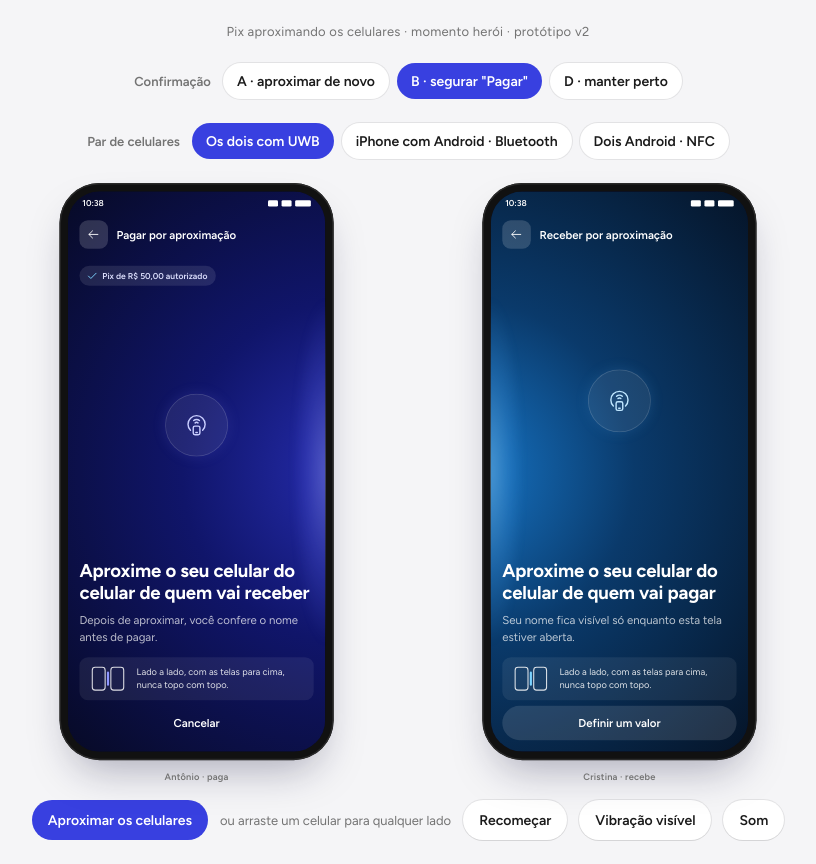
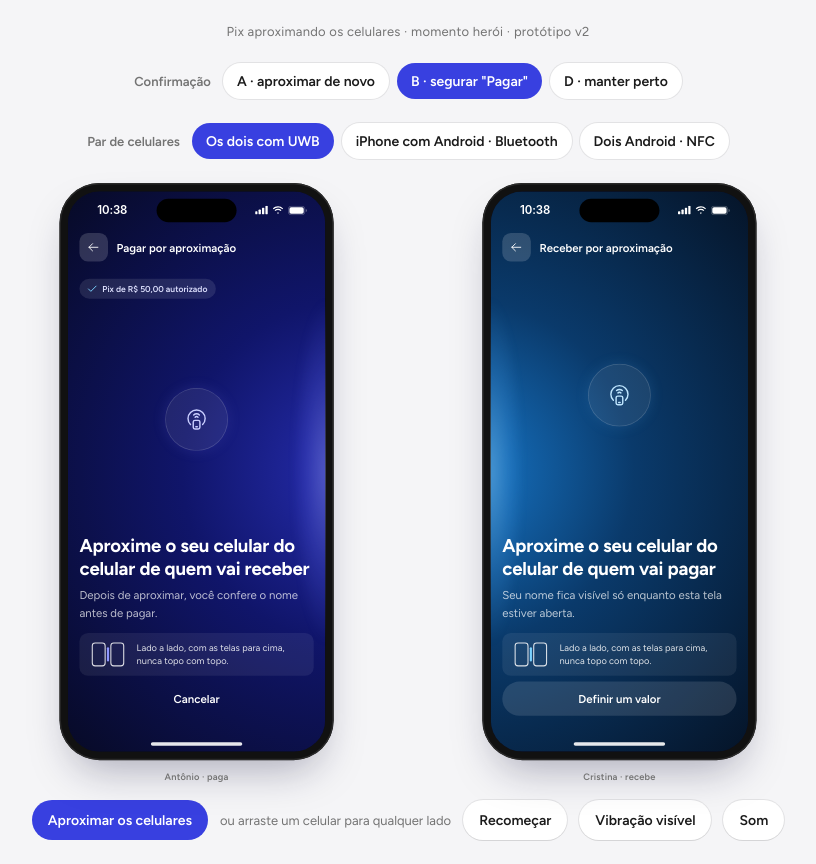
Before and after one commit to drianosilva/pix-aproximando, a plain HTML site: page index.html in a window 1280 px wide. Shown: the whole page, without its empty margins (232-1048 px from the left). Drawn offline with Linux system fonts and the light colour scheme.

Commit message:
Atualiza o protótipo

```diff
--- a/app.js
+++ b/app.js
@@ -37,6 +37,12 @@
     cristina: { nome: 'Cristina', completo: 'Cristina Souza', iniciais: 'CS', cpf: 'CPF ***.456.789-** · Mercado Pago' },
   };
   const VALOR = 'R$ 50,00';
+
+  // ---------- Barra de status do iOS (modo demonstração e vídeo): sinal, Wi-Fi e bateria no desenho do sistema ----------
+  const ICONES_IOS = `
+    <svg width="18" height="12" viewBox="0 0 18 12" fill="currentColor"><rect x="0" y="7.5" width="3.2" height="4.5" rx="1"/><rect x="4.8" y="5.2" width="3.2" height="6.8" rx="1"/><rect x="9.6" y="2.7" width="3.2" height="9.3" rx="1"/><rect x="14.4" y="0" width="3.2" height="12" rx="1"/></svg>
+    <svg width="16" height="12" viewBox="0 0 16 12" fill="currentColor"><path d="M8 2.4c2.3 0 4.4.9 6 2.4l1.2-1.2A10.2 10.2 0 0 0 8 .7C5.2.7 2.7 1.8.8 3.6L2 4.8a8.5 8.5 0 0 1 6-2.4Z"/><path d="M8 5.8c1.4 0 2.6.5 3.6 1.4l1.2-1.2A6.8 6.8 0 0 0 8 4.1 6.8 6.8 0 0 0 3.2 6l1.2 1.2c1-.9 2.2-1.4 3.6-1.4Z"/><path d="M8 9.2c.5 0 .9.2 1.2.5L8 11.6 6.8 9.7c.3-.3.7-.5 1.2-.5Z"/></svg>
+    <svg width="27" height="13" viewBox="0 0 27 13" fill="none"><rect x=".5" y=".5" width="23" height="12" rx="3.8" stroke="currentColor" stroke-opacity=".35"/><rect x="2" y="2" width="20" height="9" rx="2.5" fill="currentColor"/><path d="M25 4.5v4c.8-.3 1.4-1.1 1.4-2s-.6-1.7-1.4-2Z" fill="currentColor" fill-opacity=".4"/></svg>`;
 
   // ---------- Ícones (mesmo desenho do pacote Line Icons do Figma, traço 1,5) ----------
   const svg = (d, s = 24, w = 1.5) =>
@@ -384,7 +390,12 @@
       </section>`;
 
     el.innerHTML = `
-      <div class="barra-status"><span data-relogio>${horaAgora()}</span><span class="icones"><i></i><i></i><i></i></span></div>
+      <div class="barra-status">
+        <span class="orelha"><span class="hora" data-relogio>${horaAgora()}</span></span>
+        <span class="ilha" aria-hidden="true"></span>
+        <span class="orelha"><span class="icones-ios" aria-hidden="true">${ICONES_IOS}</span></span>
+      </div>
+      <div class="indicador-home" aria-hidden="true"></div>
       <div class="brilho" data-brilho></div>
       <div class="haptica" data-haptica><span class="ondas"><i></i><i></i><i></i></span><span data-haptica-rotulo></span></div>
       ${telaBusca}${telaVer}${telaSucesso}`;
--- a/styles.css
+++ b/styles.css
@@ -585,3 +585,23 @@ button { font: inherit; color: inherit; border: 0; background: none; padding: 0;
 .modo-captura { background: var(--noite); }
 .modo-captura .luz-borda::after { animation: none; }
 .sem-fantasma .fantasma { display: none; }
+
+/* ---------- Barra de status e base no desenho do iPhone (modo demonstração e vídeo, 25/11) ----------
+   Hora centralizada na área à esquerda da Dynamic Island, ícones do sistema à direita, longe dos cantos arredondados.
+   Embaixo, os botões ficam acima do indicador de início (34 pt de área segura no iPhone). */
+.barra-status { height: 50px; padding: 0; display: flex; align-items: center; justify-content: space-between; }
+.barra-status .orelha { flex: 1; display: flex; justify-content: center; align-items: center; padding-top: 2px; }
+.barra-status .hora { font-family: -apple-system, 'SF Pro Text', system-ui, sans-serif; font-size: 16px; font-weight: 600; letter-spacing: -0.01em; }
+.barra-status .ilha { flex: none; width: 112px; height: 33px; border-radius: 17px; background: #000; margin-top: 2px; }
+.icones-ios { display: inline-flex; align-items: center; gap: 6px; color: currentColor; }
+.icones-ios svg { display: block; }
+.indicador-home { display: none; }
+.modo-demo .indicador-home, .modo-captura .indicador-home {
+  display: block; position: absolute; left: 50%; bottom: 8px; width: 128px; height: 5px; margin-left: -64px;
+  border-radius: 3px; background: rgba(255, 255, 255, 0.9); z-index: 8; pointer-events: none;
+}
+.modo-demo .tela, .modo-captura .tela { inset: 50px 0 0 0; }
+.modo-demo .tela.tela-cor, .modo-demo .tela.tela-noite,
+.modo-captura .tela.tela-cor, .modo-captura .tela.tela-noite { inset: 0; padding-top: 50px; }
+.modo-demo .rodape, .modo-captura .rodape { padding-bottom: 50px; }
+.modo-aparelho .indicador-home, .modo-aparelho .ilha { display: none; }
```
